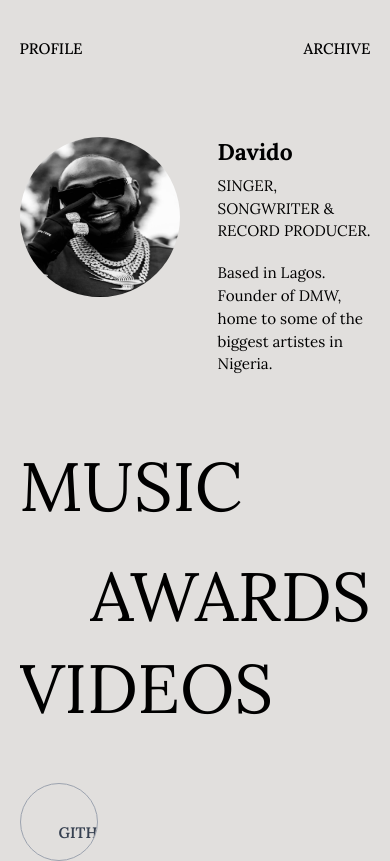
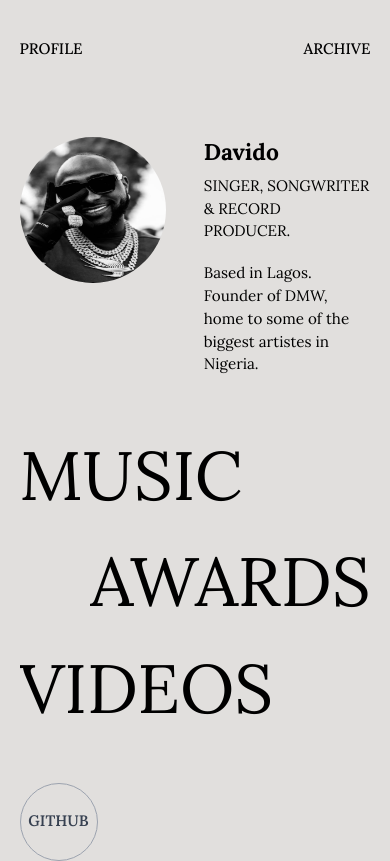
Before and after one commit to shokes/Davido-fan-site, a Next.js app: page / in a window 390 px wide. Built offline with nearby package versions, Linux system fonts and the light colour scheme.

Commit message:
responsiveness

```diff
--- a/components/ArchiveScroll/ArchiveScroll.tsx
+++ b/components/ArchiveScroll/ArchiveScroll.tsx
@@ -70,7 +70,8 @@ const archivePics = [
 export const ArchiveScroll = () => {
   const child = { width: `450em`, height: `30em` };
   return (
-    <div className='app'>
+    <>
+      <div className='hidden lg:block app'>
         <HorizontalScroll reverseScroll={true}>
           <div style={child} className='flex gap-x-10  '>
             {archivePics.map((item) => {
@@ -86,5 +87,21 @@ export const ArchiveScroll = () => {
           </div>
         </HorizontalScroll>
       </div>
+
+      <div className='container lg:hidden'>
+        <div className='flex flex-col gap-10  '>
+          {archivePics.map((item) => {
+            return (
+              <Image
+                src={item.picture}
+                width={300}
+                height={550}
+                // className='object-fill'
+              />
+            );
+          })}
+        </div>
+      </div>
+    </>
   );
 };
--- a/components/Hero/Hero.tsx
+++ b/components/Hero/Hero.tsx
@@ -12,30 +12,26 @@ const Hero = () => {
     <section>
       <InitialTransition />
       <div className='container relative   '>
-        <div className='grid grid-cols-1 lg:grid-cols-2 '>
-          <div className='flex gap-10 my-10 lg:mt-0 '>
-            <div className='w'>
-              <Image
-                src={davido}
-                height={600}
-                width={600}
-                className='rounded-full'
-              />
-            </div>
-
-            {/* <motion.div
-              initial={{ opacity: 0, scale: 0.5 }}
-              animate={{ opacity: 1, scale: 1 }}
-              transition={{ duration: 5.5 }}
-            >
+        <div className='grid grid-cols-1 lg:grid-cols-2 mb-7 '>
+          <div className='flex gap-10 md:gap-20 my-10 lg:mt-0 '>
+            <div className='md:hidden lg:block '>
               <Image
                 src={davido}
                 height={200}
                 width={200}
                 className='rounded-full'
               />
-            </motion.div> */}
-            <div className='w-[rem]'>
+            </div>
+            <div className='hidden md:block lg:hidden '>
+              <Image
+                src={davido}
+                height={350}
+                width={350}
+                className='rounded-full'
+              />
+            </div>
+
+            <div className='w-[15rem] md:w-[22rem] lg:w-[15rem]'>
               <motion.h2
                 initial={{ opacity: 0 }}
                 animate={{ opacity: 1 }}
@@ -57,8 +53,40 @@ const Hero = () => {
             <Image src={hero} width={600} height={600} />
           </div>
         </div>
-        <div className=' lg:absolute top-[5rem] right-[25rem] uppercase   text-black'>
-          <span className='text-2xl hidden lg:block'>01</span>
+        {/* mobile nav begins */}
+
+        <div className='lg:hidden flex flex-col gap-10 '>
+          <Link href='/Music'>
+            <a
+              id='style-2'
+              className='text-7xl cursor-pointer '
+              data-replace='MUSIC'
+            >
+              <span>MUSIC</span>
+            </a>
+          </Link>
+          <a
+            id='style-2'
+            href='https://en.wikipedia.org/wiki/List_of_awards_and_nominations_received_by_Davido'
+            data-replace='AWARDS'
+            className='text-7xl cursor-pointer self-end '
+            target='_blank'
+          >
+            <span>AWARDS</span>
+          </a>
+          <a
+            id='style-2'
+            href='https://www.youtube.com/c/DavidoOfficial/videos'
+            data-replace='VIDEOS'
+            className='text-7xl cursor-pointer '
+            target='_blank'
+          >
+            <span>VIDEOS</span>
+          </a>
+        </div>
+        {/* end of mobile nav */}
+        <div className='hidden lg:block absolute top-[5rem] right-[25rem] uppercase   text-black'>
+          <span className='text-2xl'>01</span>
           <Link href='/Music'>
             <a
               id='style-2'
@@ -69,18 +97,12 @@ const Hero = () => {
             </a>
           </Link>
         </div>
-        <div className=' absolute top-[28rem] lg:top-[15rem]   right-0  uppercase text-black'>
+        <div className=' hidden lg:block absolute top-[15rem] left-[13rem] uppercase text-black'>
           <div className='relative'>
-            <span className='text-2xl hidden lg:absolute top-[0rem] -left-[2rem]'>
+            <span className='text-2xl absolute top-[0rem] -left-[2rem]'>
               02
             </span>
-            {/* <a
-              href='https://en.wikipedia.org/wiki/List_of_awards_and_nominations_received_by_Davido'
-              target='_blank'
-              className='text-7xl mt-10 cursor-pointer '
-            >
-              awards
-            </a> */}
+
             <a
               id='style-2'
               href='https://en.wikipedia.org/wiki/List_of_awards_and_nominations_received_by_Davido'
@@ -92,9 +114,9 @@ const Hero = () => {
             </a>
           </div>
         </div>
-        <div className='absolute top-[34rem] lg:top-[24rem] left-0 lg:right-[22rem] uppercase  text-black '>
+        <div className=' hidden lg:block absolute top-[24rem] right-[22rem] uppercase  text-black '>
           <div className='relative'>
-            <span className='text-2xl hidden lg:absolute top-[0rem] -left-[2rem]'>
+            <span className='text-2xl absolute top-[0rem] -left-[2rem]'>
               03
             </span>
 
@@ -110,15 +132,14 @@ const Hero = () => {
           </div>
         </div>
 
-        <div className='absolute top-[22rem] right-[49.5rem]  '>
+        <div className='hidden lg:block absolute top-[22rem] right-[49.5rem]  '>
           <Image src={davido2} width={200} height={180} />
-          {/* <h3 className='font-semibold uppercase'>obo</h3> */}
         </div>
 
         <a
           href='https://github.com/shokes/Davido-fan-site'
           target='_blank'
-          className='uppercase lg:flex  absolute lg:top-[25rem] top-[45rem] font-semibold  left-0 border border-gray-400  p-10 w-5 h-5 items-center justify-center rounded-full text-gray-700'
+          className='uppercase flex  absolute lg:top-[25rem] top-[45rem] md:top-[55rem] font-semibold  left-0 border border-gray-400  p-10 w-5 h-5 items-center justify-center rounded-full text-gray-700'
         >
           GitHub
         </a>
--- a/components/ProfileImage/ProfileImage.tsx
+++ b/components/ProfileImage/ProfileImage.tsx
@@ -5,11 +5,12 @@ import Image from 'next/image';
 const ProfileImage = () => {
   return (
     <section className='container'>
-      <div>
+      <div className='hidden lg:block'>
         <Image src={davido2} width={1200} height={550} />
-        {/* <span className='absolute -top-[3.1rem] right-2/4 translate-x-2/4 translate-y-1/2 font-bold text-5xl'>
-          David Adeleke.
-        </span> */}
+      </div>
+
+      <div className='lg:hidden'>
+        <Image src={davido2} width={1200} height={900} />
       </div>
     </section>
   );
--- a/pages/Archive.tsx
+++ b/pages/Archive.tsx
@@ -20,14 +20,14 @@ const Archive = () => {
   // }, []);
   return (
     <motion.div exit={{ opacity: 0 }}>
-      <section>
+      <section className='pb-7 lg:pb-0'>
         <Head>
           <title>Davido - Archive </title>
         </Head>
         <InitialTransition />
         <ArchiveNav />
-        <div className='flex gap-x-[13rem]'>
-          <div className='pl-[4.7rem]'>
+        <div className=' hidden lg:flex  gap-[13rem]'>
+          <div className=' lg:pl-[4.7rem]'>
             <div className=' w-[15rem]'>
               <p className=' text-gray-700 mb-10'>
                 This archive contains video clips, art and pictures related to
@@ -37,7 +37,7 @@ const Archive = () => {
                 "We rise by lifting others"
               </p>
               <Link href='/'>
-                <button className='border border-gray-400 p-2 rounded-2xl text-gray-700 font-semibold mb-14'>
+                <button className='hidden lg:block border border-gray-400 p-2 rounded-2xl text-gray-700 font-semibold mb-14'>
                   Go to Home
                 </button>
               </Link>
@@ -52,6 +52,38 @@ const Archive = () => {
           </div>
 
           {/* horizontal scroll here */}
+
+          <ArchiveScroll />
+        </div>
+
+        <div className='lg:hidden flex flex-col gap-[3rem]  lg:gap-[13rem]'>
+          <div className='container '>
+            <div className='flex flex-col gap-12 '>
+              <p className='w-3/4 text-gray-700 '>
+                This archive contains video clips, art and pictures related to
+                davido and his work. Contact us for content removal.
+              </p>
+
+              {/* <Link href='/'>
+                <button className='hidden lg:block border border-gray-400 p-2 rounded-2xl text-gray-700 font-semibold mb-14'>
+                  Go to Home
+                </button>
+              </Link> */}
+              <a
+                href='https://github.com/shokes/Davido-fan-site'
+                target='_blank'
+                className='uppercase  font-semibold   border border-gray-400   p-14 w-5 h-5 flex items-center justify-center rounded-full text-gray-700 self-end'
+              >
+                GitHub
+              </a>
+              <p className='text-4xl font-bold  mb-14 self-end w-3/4'>
+                "We rise by lifting others"
+              </p>
+            </div>
+          </div>
+
+          {/* horizontal scroll here */}
+
           <ArchiveScroll />
         </div>
       </section>
--- a/pages/Music.tsx
+++ b/pages/Music.tsx
@@ -35,13 +35,13 @@ const albums = [
 const Music = () => {
   const child = { width: `120em`, height: `70%` };
   return (
-    <section className='overflow-hidden'>
+    <section className='overflow-hidden pb-7 lg:pb-0'>
       <Head>
         <title>Davido - Music </title>
       </Head>
       <InitialTransition />
       <AlbumNav />{' '}
-      <div className='app '>
+      <div className='app hidden lg:block '>
         <HorizontalScroll reverseScroll={true}>
           <div style={child} className='flex gap-x-10    '>
             {albums.map((item) => {
@@ -63,6 +63,17 @@ const Music = () => {
           </div>
         </HorizontalScroll>
       </div>
+      <div className='container lg:hidden flex flex-col  gap-10'>
+        {albums.map((item) => {
+          return (
+            <Link href={`${item.id}`} key={item.id}>
+              <div className=' album cursor-pointer'>
+                <Image src={item.cover} width={1300} height={1000} />
+              </div>
+            </Link>
+          );
+        })}
+      </div>
     </section>
   );
 };
--- a/pages/Profile.tsx
+++ b/pages/Profile.tsx
@@ -7,6 +7,7 @@ import Profiledav from '../public/davido-2.jpeg';
 import Marquee from 'react-fast-marquee';
 import david from '../public/david.jpg';
 import React from 'react';
+import { BsFillArrowDownCircleFill } from 'react-icons/bs';
 
 const Profile = () => {
   // React.useEffect(() => {
@@ -21,7 +22,7 @@ const Profile = () => {
   //   // };
   // }, []);
   return (
-    <section>
+    <section className='pb-7 lg:pb-0'>
       <Head>
         <title>Davido - Profile </title>
       </Head>
@@ -34,14 +35,15 @@ const Profile = () => {
       <Marquee
         speed={70}
         gradient={false}
-        className='text-9xl bg-[#e1dfdd] my-20 leading-[11rem]'
+        className=' text-6xl md:text-9xl bg-[#e1dfdd] my-5 md:my-20 leading-[11rem]'
       >
-        David Adedeji Adeleke
+        <BsFillArrowDownCircleFill className='mr-4 ml-4' /> David Adedeji
+        Adeleke
       </Marquee>
-      <div className='container-bio flex gap-x-20 '>
+      <div className='container-bio flex flex-col lg:flex-row gap-x-20 '>
         <Image src={Profiledav} width={500} height={500} />
-        <div className='w-[27rem]'>
-          <p className='font-bold text-2xl mb-7'>
+        <div className='lg:w-[27rem]'>
+          <p className='font-bold text-2xl my-7 mb-7 lg:my-0 '>
             is a singer, songwritter, record producer and philanthropist.
           </p>
           <p className=' mb-7 text-sm'>
@@ -68,10 +70,13 @@ const Profile = () => {
           </p>
         </div>
       </div>
-      <div className='my-40'>
-        <Image src={david} width={1400} height={550} />
+      <div className='hidden lg:block my-14 lg:my-40'>
+        <Image src={david} width={1400} height={600} />
       </div>
-      <div className='flex container-bio gap-x-28  '>
+      <div className='lg:hidden my-14 lg:my-40'>
+        <Image src={david} width={1400} height={900} />
+      </div>
+      <div className='flex flex-col lg:flex-row container-bio  gap-14 lg:gap-28  '>
         <q className='font-bold text-3xl'>
           Make that call. Send that text. Forgive that person. Tell them you
           miss them. Let go of that grudge. Show more kindness. Don’t take it
--- a/pages/[id].tsx
+++ b/pages/[id].tsx
@@ -27,13 +27,13 @@ const MusicDetails = () => {
   //  const music = albums.find((item) => item.id === Number(id));
   const music = albums.find((item) => item.id === idNumber);
   return (
-    <section>
+    <section className='pb-7 lg:pb-0'>
       <Head>
         <title> Davido - {music?.title} </title>
       </Head>
       <SingleAlbumTrans />
       <SingleMusicNav />
-      <div className='container flex gap-40 items-center '>
+      <div className='container flex flex-col lg:flex-row gap-10 lg:gap-40 items-center '>
         <Image src={`${music?.cover.src}`} width={500} height={500} />
         <div>
           <span className='text-lg'>{music?.year}</span>
--- a/styles/globals.css
+++ b/styles/globals.css
@@ -10,6 +10,11 @@
 
 .container {
   max-width: 75rem;
+  margin: 0 auto;
+}
+
+.container-bio {
+  max-width: 65rem;
   margin: 0 auto;
 }
 
@@ -44,6 +49,11 @@ body {
 
   html {
     font-size: 95%;
+  }
+
+  .container-bio {
+    max-width: 90%;
+    margin: 0 auto;
   }
 }
 
@@ -126,7 +136,14 @@ a {
   height: 50vw;
 }
 
-.container-bio {
-  max-width: 65rem;
-  margin: 0 auto;
-}
+/* @media (max-width: 68em) {
+  .container {
+    max-width: 90%;
+    margin-left: auto;
+    margin-right: auto;
+  }
+
+  html {
+    font-size: 95%;
+  }
+} */
```
Lines whose indentation alone changed are shown as unchanged.
